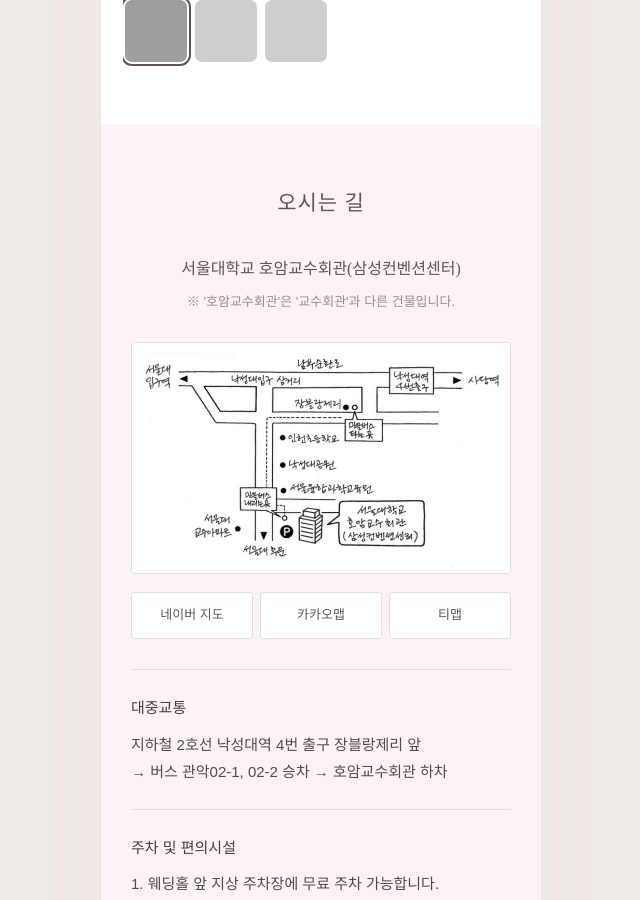
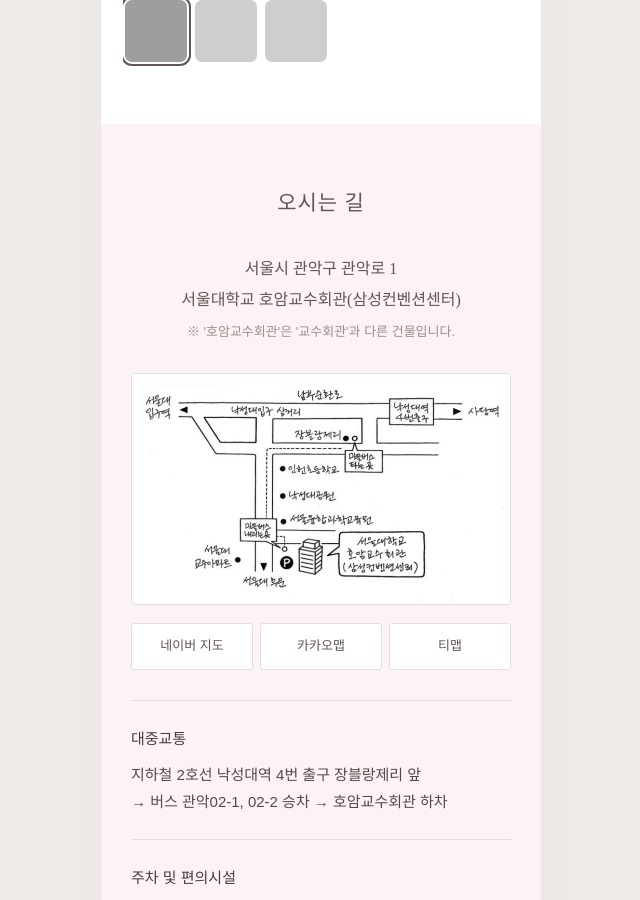
Before and after one commit to yuriandhoon/wedding, a Jekyll site: the page built from yuri/index.html, in a window 1280 px wide and 900 px high, scrolled down 2208 px. Shown: the whole window, without its empty margins (319-959 px from the left). Built offline with Jekyll 4.4.1, drawn with Linux system fonts in a browser that asks for light colours; grey boxes are pictures that could not be loaded.

Commit message:
Update invitation.html

```diff
--- a/_layouts/invitation.html
+++ b/_layouts/invitation.html
@@ -83,7 +83,7 @@
       <!-- 05. 오시는 길 : 예식장·교통 안내는 config.js의 venue에서 수정합니다. -->
       <section class="location pink">
         <h2>오시는 길</h2>
-        <p class="venue" data-bind="venue.address"></p>
+        <p class="venue">서울시 관악구 관악로 1</p>
         <p class="venue" data-bind="venue.name"></p>
         <p class="small" data-bind="venue.caution"></p>
         <img class="map-illustration" src="Files/Map.jpg" alt="호암교수회관 지도">
```
